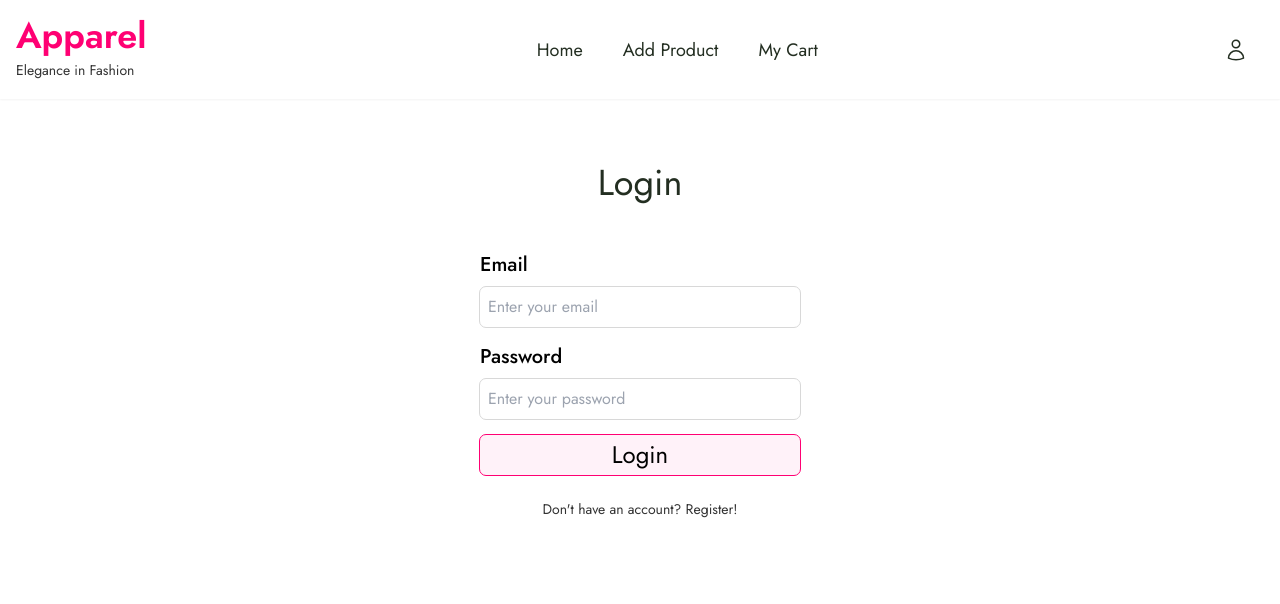
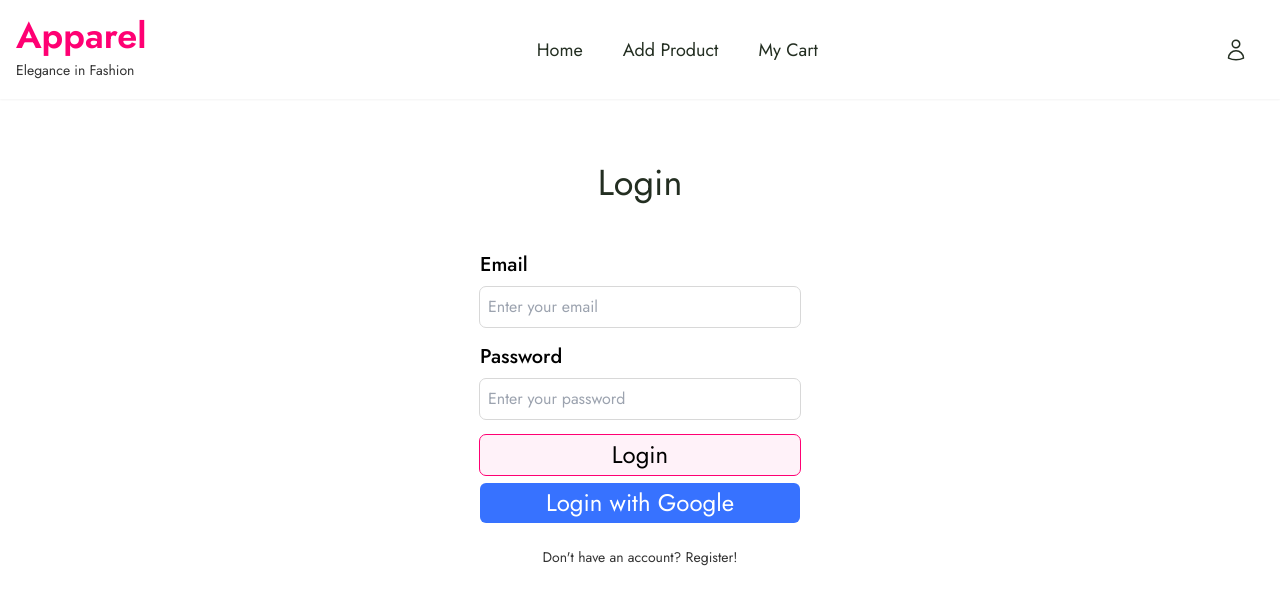
Before and after one commit to mehediy/apparel-fashion-brands-frontend, a React (Vite) app: page /login in a window 1280 px wide. Shown: the top 604 px of the page. Built offline with nearby package versions, Linux system fonts and the light colour scheme; no server answers.

Commit message:
added google login

```diff
--- a/src/Pages/Login.jsx
+++ b/src/Pages/Login.jsx
@@ -3,7 +3,7 @@ import { Link, useLocation, useNavigate } from "react-router-dom";
 import { AuthContext } from "../Provider/AuthProvider";
 
 const Login = () => {
-  const { loginUser } = useContext(AuthContext);
+  const { loginUser, googleLogin } = useContext(AuthContext);
 
   const navigate = useNavigate();
   const location = useLocation();
@@ -25,6 +25,16 @@ const Login = () => {
         console.error(error.code);
       });
   };
+
+  const googleLoginHandler = () => {
+    googleLogin()
+      .then((res) => {
+        console.log("Successfully logged in");
+        navigate(location?.state ? location.state : "/");
+      })
+      .catch((error) => console.log(error.code));
+  };
+
   return (
     <div className="container mx-auto px-4 py-12">
       <div className="max-w-sm mx-auto px-8 py-4">
@@ -58,6 +68,12 @@ const Login = () => {
             >
               Login
             </button>
+            <button
+              onClick={googleLoginHandler}
+              className="bg-accent-1 text-white text-2xl py-1 block w-full font-normal rounded-md col-span-2  hover:bg-primary transition duration-150 hover:ease-in-out"
+            >
+              Login with Google
+            </button>
             <span className="text-center text-gray-3 text-sm hover:text-primary pt-4 transition duration-150 hover:ease-in-out">
               <Link to={"/register"}>Don't have an account? Register!</Link>
             </span>
--- a/src/Provider/AuthProvider.jsx
+++ b/src/Provider/AuthProvider.jsx
@@ -1,13 +1,16 @@
 import { createContext, useEffect, useState } from "react";
 import {
+  GoogleAuthProvider,
   createUserWithEmailAndPassword,
   getAuth,
   onAuthStateChanged,
   signInWithEmailAndPassword,
+  signInWithPopup,
   signOut,
 } from "firebase/auth";
 import app from "../firebaseConfig";
 const auth = getAuth(app);
+const googleProvider = new GoogleAuthProvider();
 
 export const AuthContext = createContext(null);
 
@@ -25,6 +28,10 @@ const AuthProvider = ({ children }) => {
     return signInWithEmailAndPassword(auth, email, password);
   };
 
+  const googleLogin = () => {
+    return signInWithPopup(auth, googleProvider);
+  };
+
   const logoutUser = () => {
     return signOut(auth);
   };
@@ -37,7 +44,15 @@ const AuthProvider = ({ children }) => {
     return () => unSubscribe();
   }, []);
 
-  const authInfo = { user, createUser, auth, loginUser, logoutUser, loading };
+  const authInfo = {
+    user,
+    createUser,
+    auth,
+    loginUser,
+    googleLogin,
+    logoutUser,
+    loading,
+  };
   return (
     <AuthContext.Provider value={authInfo}>{children}</AuthContext.Provider>
   );
```
